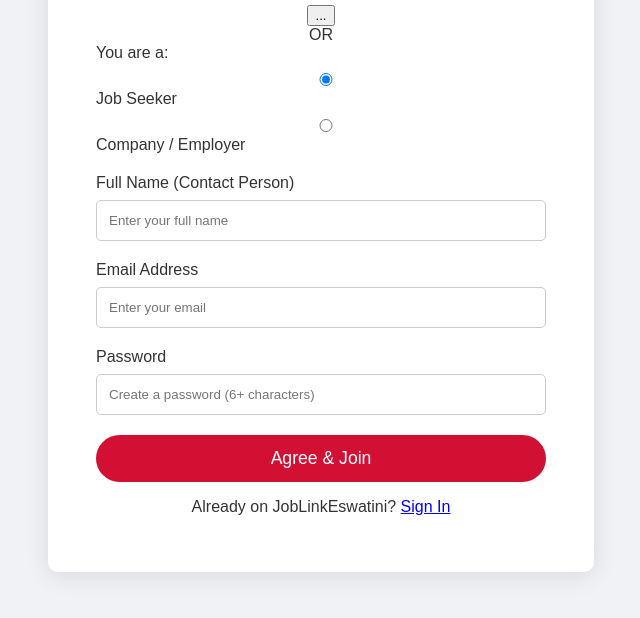
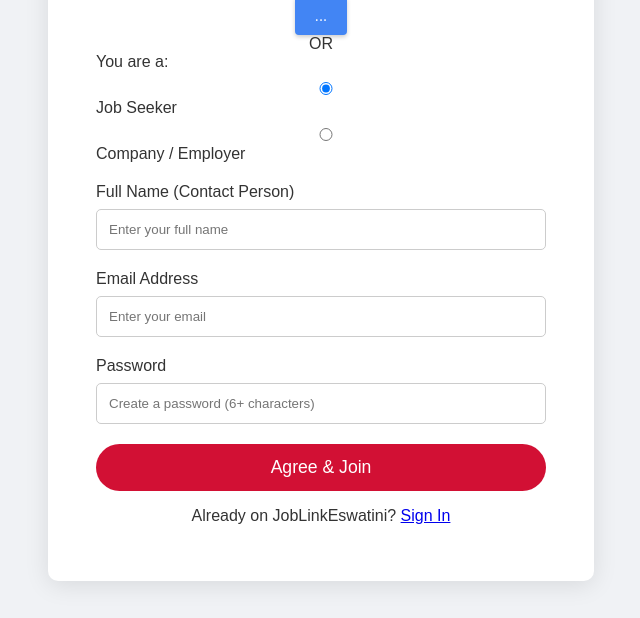
Before and after one commit to Cypherius2/joblinkeswatini, a website: page signup.html in a window 1280 px wide. Shown: the part 182-800 px from the top of the page, without its empty margins (319-959 px from the left). Drawn offline with Linux system fonts and the light colour scheme.

Commit message:
fix: vercel signup

```diff
--- a/style.css
+++ b/style.css
@@ -1874,3 +1874,35 @@ body {
     background-color: #D21034;
     border-left: 5px solid #7f1d1d
 }
+
+/* ==========================================================================
+   google button
+   ========================================================================== */
+.google-btn {
+    background-color: #4285F4;
+    /* Google blue */
+    color: white;
+    border: none;
+    padding: 10px 20px;
+    text-align: center;
+    text-decoration: none;
+    display: inline-block;
+    font-size: 16px;
+    cursor: pointer;
+    border-radius: 4px;
+    /* Rounded corners */
+    font-family: 'Roboto', sans-serif;
+    /* Recommended Google font */
+    transition: background-color 0.3s ease;
+    box-shadow: 0 2px 4px rgba(0, 0, 0, 0.2);
+}
+
+.google-btn:hover {
+    background-color: #357ae8;
+    /* Darker blue on hover */
+}
+
+.google-btn:active {
+    background-color: #2b6cb0;
+    /* Even darker on click */
+}
```
